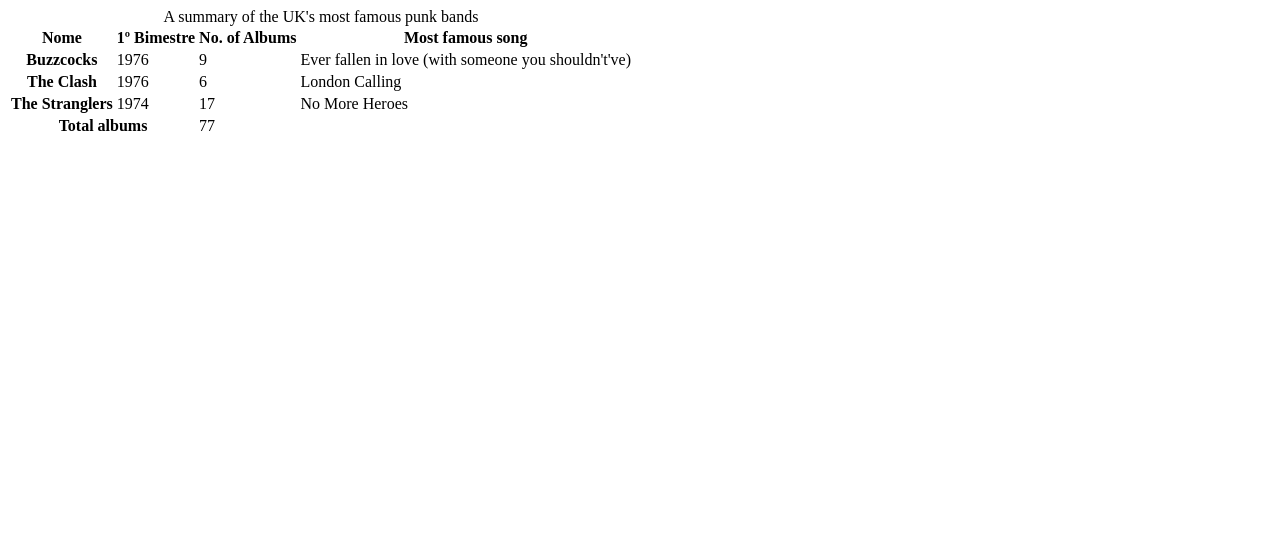
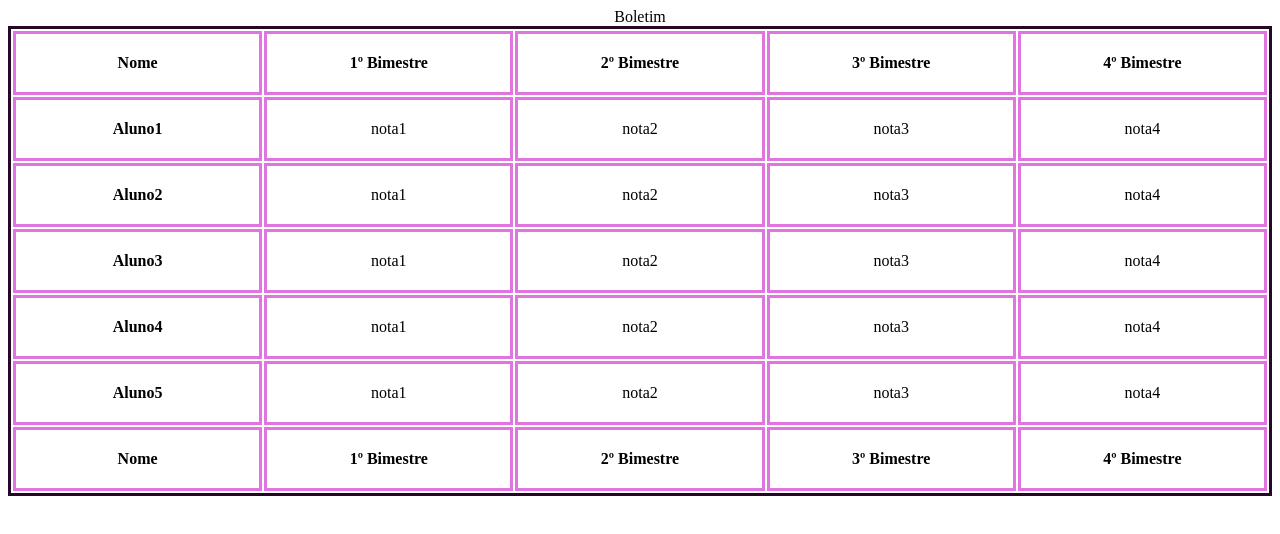
Before and after one commit to silentBroker/DesenvolvimentoWebResponsivo, a plain HTML site: page Source/Table.html in a window 1280 px wide. Drawn offline with Linux system fonts and the light colour scheme.

Commit message:
3rd commit

```diff
--- a/Source/Table.html
+++ b/Source/Table.html
@@ -2,6 +2,45 @@
 <html lang="en">
 
 <head>
+    <style>
+        /* spacing */
+
+        table {
+            table-layout: auto;
+            width: 100%;
+            border-collapse: 1px collapse;
+            border: 3px solid rgb(39, 7, 39);
+
+        }
+
+        thead th:nth-child(1) {
+            width: 10%;
+        }
+
+        thead th:nth-child(2) {
+            width: 10%;
+        }
+
+        thead th:nth-child(3) {
+            width: 10%;
+        }
+
+        thead th:nth-child(4) {
+            width: 10%;
+        }
+
+        thead th:nth-child(5) {
+            width: 10%;
+        }
+
+        th,
+        td {
+            table-layout: auto;
+            border-collapse: 1px collapse;
+            border: 3px solid rgb(224, 117, 224);
+            padding: 20px;
+        }
+    </style>
     <meta charset="UTF-8">
     <meta name="viewport" content="width=device-width, initial-scale=1.0">
     <meta http-equiv="X-UA-Compatible" content="ie=edge">
@@ -10,39 +49,100 @@
 
 <body>
     <table>
-        <caption>A summary of the UK's most famous punk bands</caption>
+        <caption>Boletim</caption>
         <thead>
             <tr>
                 <th scope="col">Nome</th>
                 <th scope="col">1º Bimestre</th>
-                <th scope="col">No. of Albums</th>
-                <th scope="col">Most famous song</th>
+                <th scope="col">2º Bimestre</th>
+                <th scope="col">3º Bimestre</th>
+                <th scope="col">4º Bimestre</th>
             </tr>
         </thead>
         <tbody>
             <tr>
-                <th scope="row">Buzzcocks</th>
-                <td>1976</td>
-                <td>9</td>
-                <td>Ever fallen in love (with someone you shouldn't've)</td>
+                <th scope="row">Aluno1</th>
+                <td>
+                    <center>nota1</center>
+                </td>
+                <td>
+                    <center>nota2</center>
+                </td>
+                <td>
+                    <center>nota3</center>
+                </td>
+                <td>
+                    <center>nota4</center>
+                </td>
             </tr>
             <tr>
-                <th scope="row">The Clash</th>
-                <td>1976</td>
-                <td>6</td>
-                <td>London Calling</td>
+                <th scope="row">Aluno2</th>
+                <td>
+                    <center>nota1</center>
+                </td>
+                <td>
+                    <center>nota2</center>
+                </td>
+                <td>
+                    <center>nota3</center>
+                </td>
+                <td>
+                    <center>nota4</center>
+                </td>
             </tr>
             <tr>
-                <th scope="row">The Stranglers</th>
-                <td>1974</td>
-                <td>17</td>
-                <td>No More Heroes</td>
+                <th scope="row">Aluno3</th>
+                <td>
+                    <center>nota1</center>
+                </td>
+                <td>
+                    <center>nota2</center>
+                </td>
+                <td>
+                    <center>nota3</center>
+                </td>
+                <td>
+                    <center>nota4</center>
+                </td>
+            </tr>
+            <tr>
+                <th scope="row">Aluno4</th>
+                <td>
+                    <center>nota1</center>
+                </td>
+                <td>
+                    <center>nota2</center>
+                </td>
+                <td>
+                    <center>nota3</center>
+                </td>
+                <td>
+                    <center>nota4</center>
+                </td>
+            </tr>
+            <tr>
+                <th scope="row">Aluno5</th>
+                <td>
+                    <center>nota1</center>
+                </td>
+                <td>
+                    <center>nota2</center>
+                </td>
+                <td>
+                    <center>nota3</center>
+                </td>
+                <td>
+                    <center>nota4</center>
+                </td>
             </tr>
         </tbody>
         <tfoot>
             <tr>
-                <th scope="row" colspan="2">Total albums</th>
-                <td colspan="2">77</td>
+                <th scope="col">Nome</th>
+                <th scope="col">1º Bimestre</th>
+                <th scope="col">2º Bimestre</th>
+                <th scope="col">3º Bimestre</th>
+                <th scope="col">4º Bimestre</th>
             </tr>
         </tfoot>
     </table>
```
